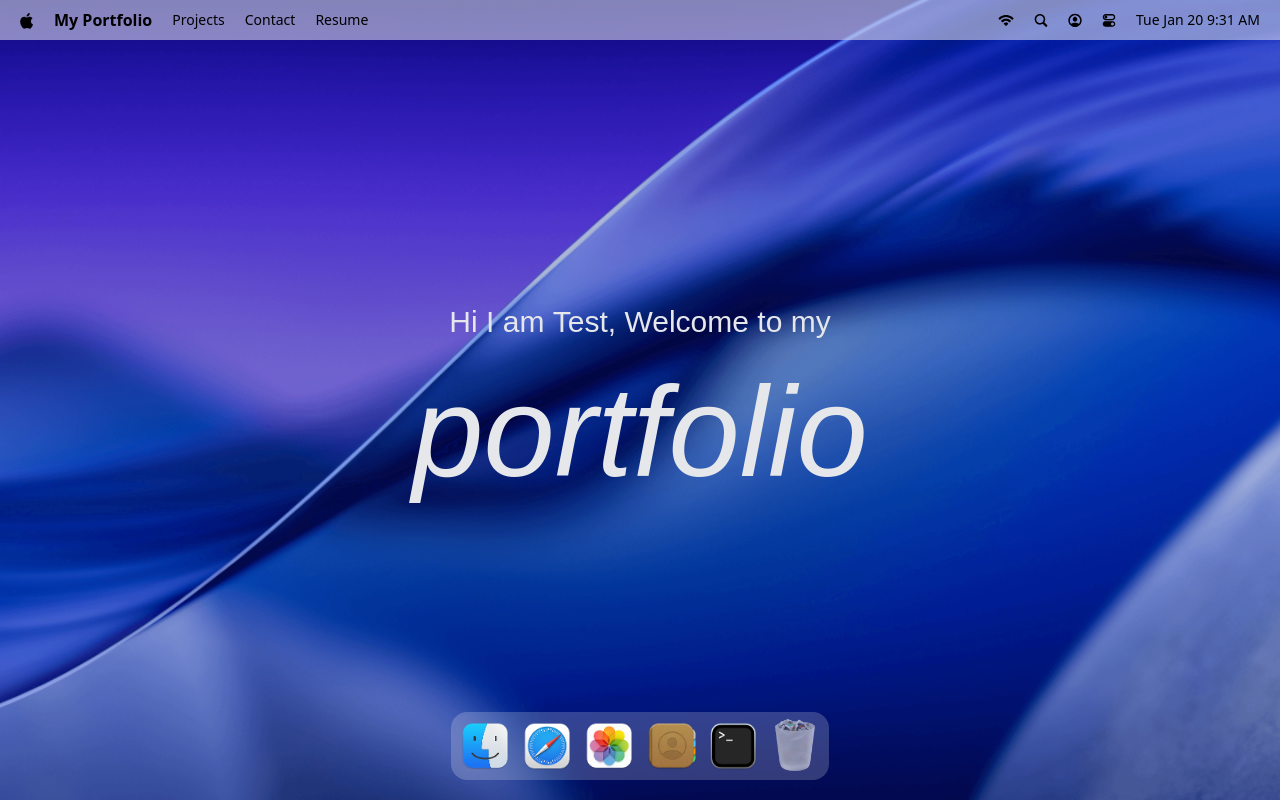
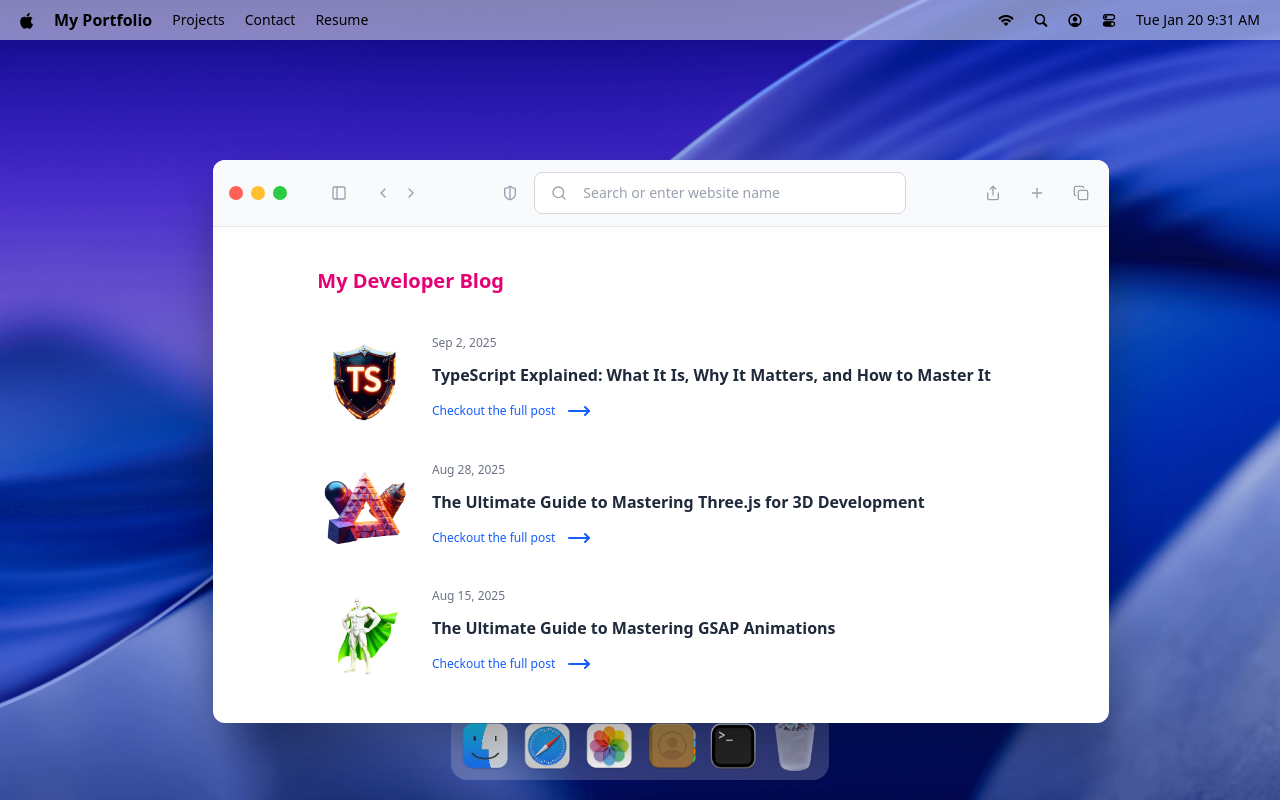
Before and after one commit to Anaveragec0der/GSAPPortfolio, a React (Vite) app: page / in a window 1280 px wide. Both pictures are taken after a click on the button 547 px from the left and 746 px from the top of the page. Built offline with nearby package versions, Linux system fonts and the light colour scheme; a web font is replaced by a local one.

Commit message:
fix the stacking logic and add the safari component

```diff
--- a/src/App.jsx
+++ b/src/App.jsx
@@ -2,7 +2,7 @@
 import { Draggable } from 'gsap/Draggable'
 
 import {Navbar, Welcome, Dock} from '@components'
-import { Terminal } from '@windows'
+import { Safari, Terminal } from '@windows'
 
 function App() {
   gsap.registerPlugin(Draggable)
@@ -13,6 +13,7 @@
       <Dock/>
 
       <Terminal/>
+      <Safari/>
     </main>
   )
 }
--- a/src/components/Dock.jsx
+++ b/src/components/Dock.jsx
@@ -50,8 +50,9 @@
 
     const toggleApp = ({ id, canOpen }) => {
         if (!canOpen) return
+        console.log(windows, 'windows')
         const window = windows[id]
-        if (!window){
+        if (!window) {
             console.error(`Window not found with id ${id}`)
             return
         }
--- a/src/store/window.js
+++ b/src/store/window.js
@@ -6,27 +6,27 @@
     windows: WINDOW_CONFIG,
     nextZIndex: INITIAL_Z_INDEX + 1,
 
-    openWindow: (windowKey, data = null) => set(({ windows, nextZIndex }) => {
-        const win = windows[windowKey]
+    openWindow: (windowKey, data = null) => set((state) => {
+        const win = state.windows[windowKey]
         if (!win) return
         win.isOpen = true
-        win.zIndex = nextZIndex,
+        win.zIndex = state.nextZIndex,
             win.data = data ?? win.data
-        nextZIndex++
+        state.nextZIndex++
     }),
 
-    closeWindow: (windowKey) => set(({ windows, nextZIndex }) => {
-        const win = windows[windowKey]
+    closeWindow: (windowKey) => set((state) => {
+        const win = state.windows[windowKey]
         if (!win) return
         win.isOpen = false
         win.zIndex = INITIAL_Z_INDEX,
-        win.data = null
+            win.data = null
     }),
 
-    focusWindow: (windowKey) => set(({ windows, nextZIndex }) => {
-        const win= windows[windowKey]
+    focusWindow: (windowKey) => set((state) => {
+        const win = state.windows[windowKey]
         if (!win) return
-        win.zIndex=nextZIndex++
+        win.zIndex = state.nextZIndex++
     })
 }))
 )
--- /dev/null
+++ b/src/windows/Safari.jsx
@@ -0,0 +1,53 @@
+import { WindowControls } from "@components";
+import { blogPosts } from "@constants";
+import WindowWrapper from "@hoc/WindowWrapper";
+import { ChevronLeft, ChevronRight, Copy, MoveRight, PanelLeft, Plus, Search, Share, ShieldHalf } from "lucide-react";
+
+const Safari= ()=>{
+    return (
+        <>
+            <div id='window-header'>
+                <WindowControls target={'safari'} />
+                <PanelLeft className="ml-10 icon"/>
+                <div className="flex items-center gap-1 ml-5">
+                    <ChevronLeft className="icon" />
+                    <ChevronRight className="icon" />
+                </div>
+                <div className="flex-1 flex-center gap-3">
+                    <ShieldHalf className="icon"/>
+                    <div className="search">
+                        <Search className="icon"/>
+                        <input type='text' placeholder="Search or enter website name" className="flex-1"/>
+                    </div>
+                </div>
+                <div className="flex items-center gap-5">
+                    <Share className='icon' />
+                    <Plus className='icon' />
+                    <Copy className='icon' />
+                </div>
+            </div>
+            <div className="blog">
+                <h2> My Developer Blog</h2>
+                <div className="space-y-8">
+                    {blogPosts.map(({id, image, title, date, link})=>(
+                        <div className="blog-post" key={id}>
+                            <div className="col-span-2">
+                                <img src={image} alt={title}/>
+                            </div>
+                            <div className="content">
+                                <p>{date}</p>
+                                <h3>{title}</h3>
+                                <a href={link} target="_blank" rel='noopener noreferrer'>
+                                    Checkout the full post <MoveRight className="icon-hover"/>
+                                </a>
+                            </div>
+                        </div>
+                    ))}
+                </div>
+            </div>
+        </>
+    )
+}
+const SafariWindow= WindowWrapper(Safari, 'safari')
+
+export default SafariWindow
--- a/src/windows/index.js
+++ b/src/windows/index.js
@@ -1,5 +1,5 @@
 import Terminal from "./Terminal";
-
+import Safari from "./Safari";
 export {
-    Terminal
+    Terminal, Safari
 }
```
